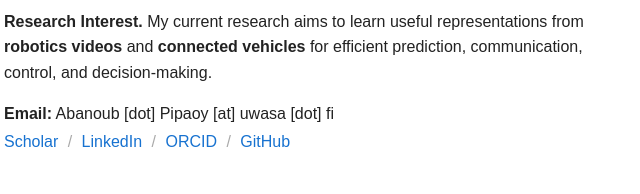
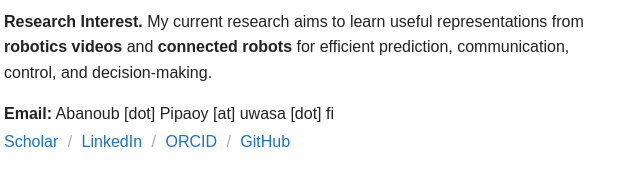
Before and after one commit to abanoubpipaoy/Abanoub_M_Girgis.github.io, a plain HTML site: page index.html in a window 1280 px wide. Shown: the part 327-521 px from the top of the page, 156-796 px from the left. Drawn offline with Linux system fonts and the light colour scheme.

Commit message:
Update 'connected vehicles' to 'connected robots'

```diff
--- a/index.html
+++ b/index.html
@@ -115,7 +115,7 @@
 
                 My current research aims to learn useful representations
                 from <strong>robotics videos</strong> and
-                <strong>connected vehicles</strong> for efficient prediction,
+                <strong>connected robots</strong> for efficient prediction,
                 communication, control, and decision-making.
 
             </p>
```
